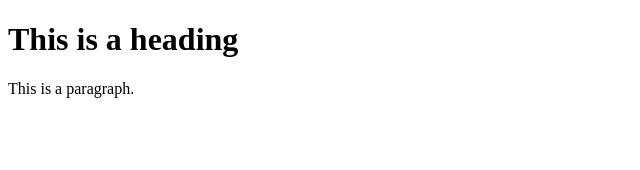
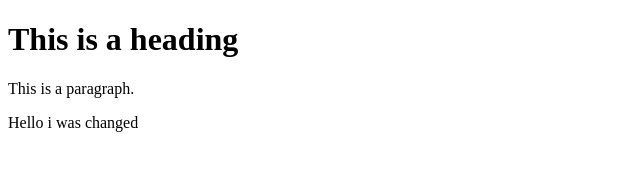
Before and after one commit to huynhbi23112001/huynhbi, a plain HTML site: page index.html in a window 1280 px wide. Shown: the whole page, without its empty margins (0-640 px from the left). Drawn offline with Linux system fonts and the light colour scheme.

Commit message:
change
change

```diff
--- a/index.html
+++ b/index.html
@@ -5,6 +5,7 @@
 
 <h1>This is a heading</h1>
 <p>This is a paragraph.</p>
+  <p>Hello i was changed</p>
 
 </body>
 </html>
```
